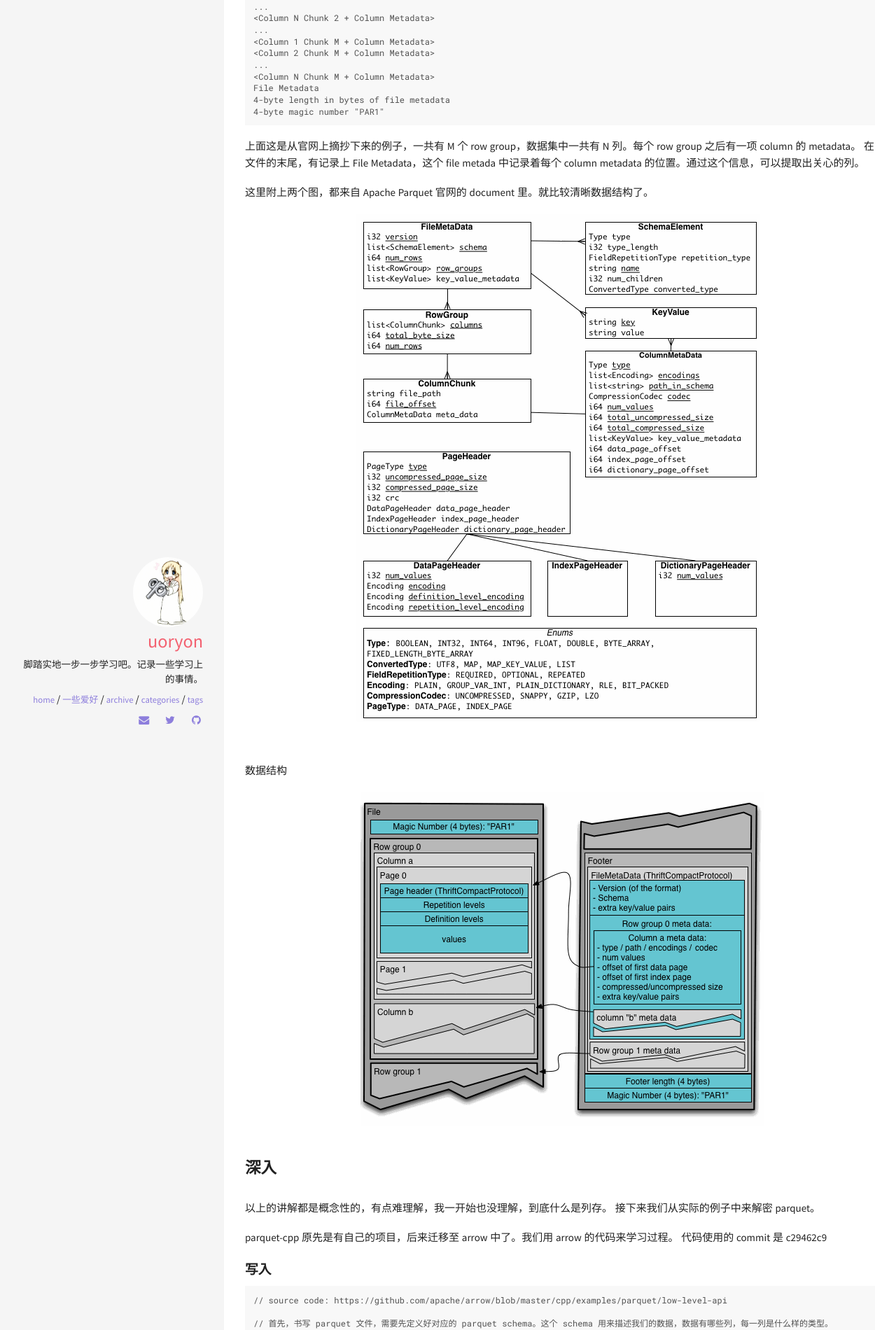
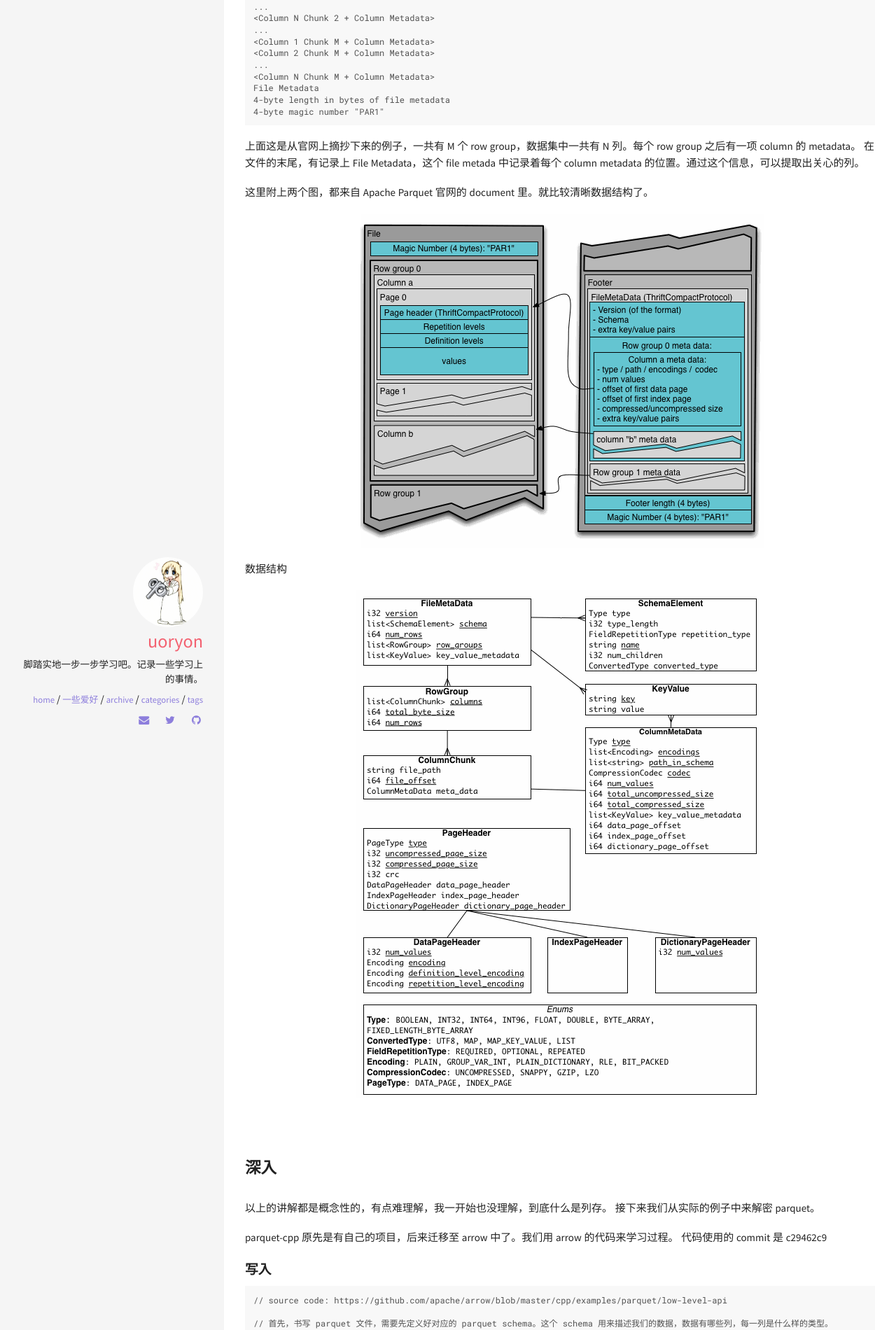
Before and after one commit to uoryon/uoryon.github.io, a Jekyll site: the page built from _posts/2019-07-02-解密列存-parquet.md, in a window 1280 px wide. Shown: the part 1542-3442 px from the top of the page at 70% size. Built offline with Jekyll 4.4.1, drawn with Linux system fonts in a browser that asks for light colours; comment, search, counter and statistics services are not loaded.

Commit message:
fix image
Change-Id: I7ec1166cede3eced3d2d003868e4ba9842a3c5c5

```diff
--- a/_posts/2019-07-02-解密列存-parquet.md
+++ b/_posts/2019-07-02-解密列存-parquet.md
@@ -61,11 +61,12 @@ File Metadata
 
 这里附上两个图，都来自 Apache Parquet 官网的 document 里。就比较清晰数据结构了。
 
-![FileFormat.gif](/assets/parquet/FileFormat.gif)
+![FileLayout.gif](/assets/parquet/FileLayout.gif)
 
 数据结构
 
-![FileLayout.gif](/assets/parquet/FileLayout.gif)
+![FileFormat.gif](/assets/parquet/FileFormat.gif)
+
 
 ### 深入
 以上的讲解都是概念性的，有点难理解，我一开始也没理解，到底什么是列存。
```
